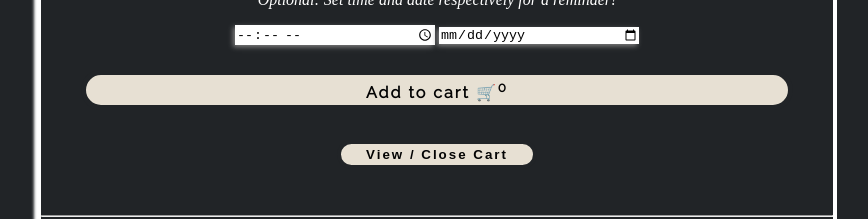
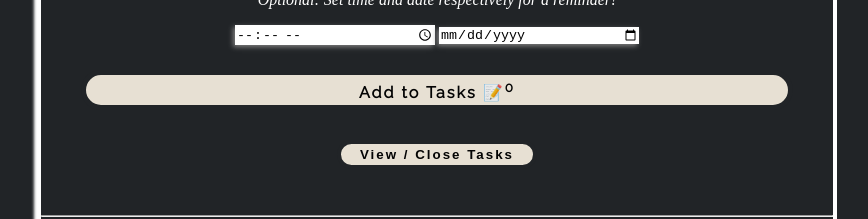
Before and after one commit to ziglewis/Ziglewis-To-Do_App, a plain HTML site: page index.html in a window 1280 px wide. Shown: the part 357-576 px from the top of the page, without its empty margins (203-1071 px from the left). Drawn offline with Linux system fonts and the light colour scheme.

Commit message:
Update index.html

```diff
--- a/index.html
+++ b/index.html
@@ -61,8 +61,8 @@
          <!-- the buttons started here -->
 
          <div class="buttons">
-                <button class="Add-to-cart-btn">Add to cart 🛒<sup>0</sup></button>
-                <button class="View-cart-btn">View / Close Cart</button>
+                <button class="Add-to-cart-btn">Add to Tasks 📝<sup>0</sup></button>
+                <button class="View-cart-btn">View / Close Tasks</button>
          </div>
 
         </div> <!-- The Div containing line three down to view/close cart button ends here -->
```
